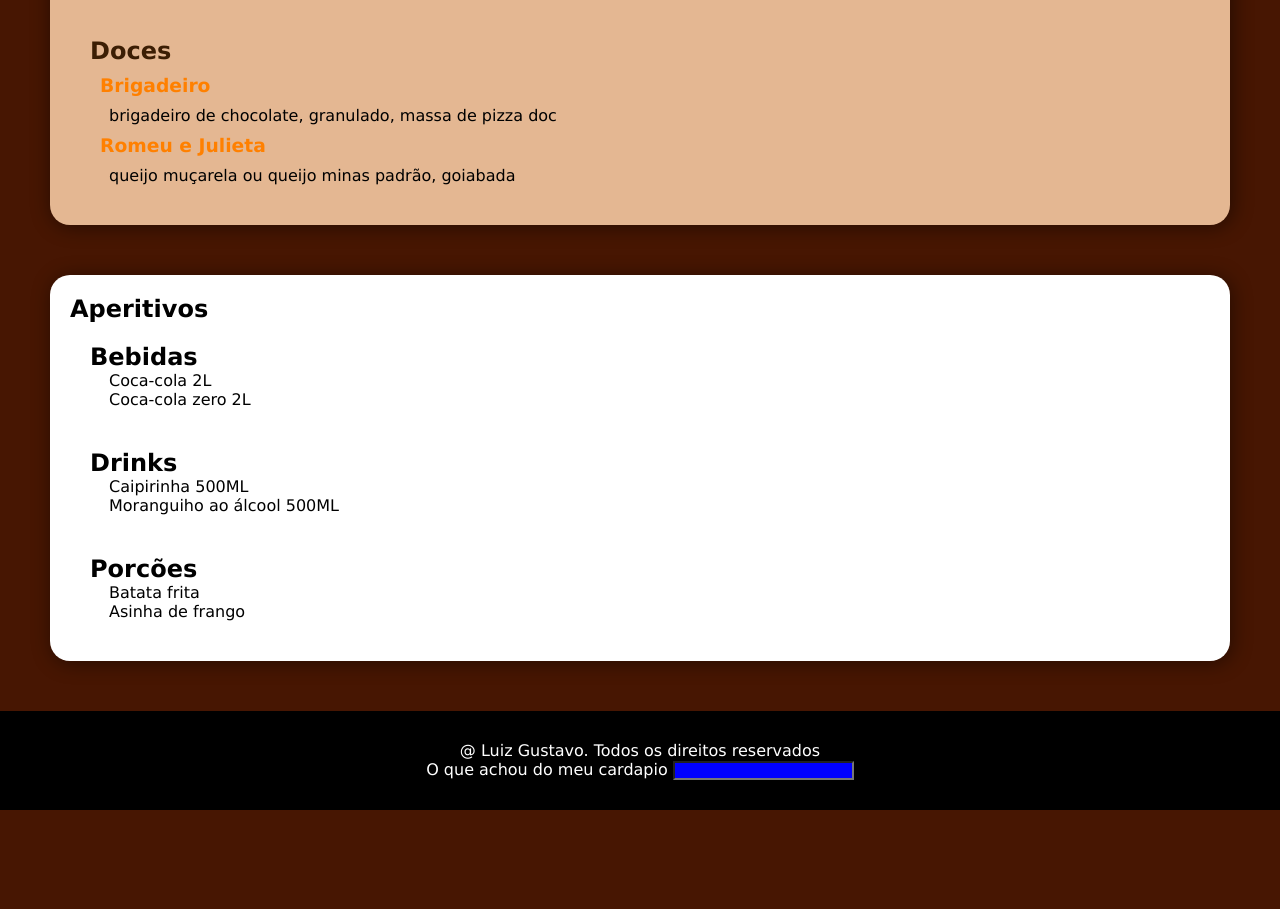
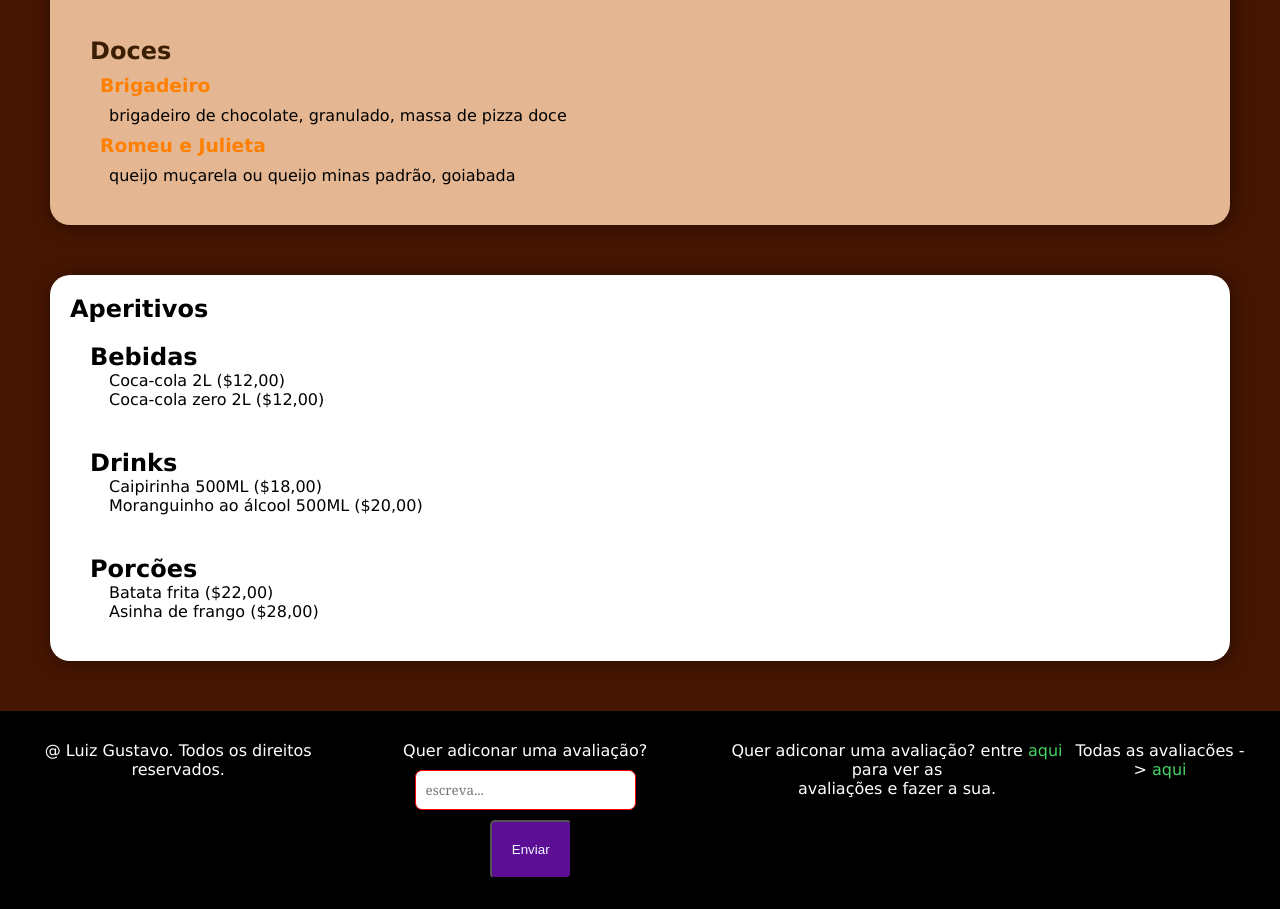
Before and after one commit to LuizNervous/cardapio, a plain HTML site: page index.html in a window 1280 px wide. Shown: the part 959-1868 px from the top of the page. Before the commit the page ends 1769 px from the top, so only its background shows below. Drawn offline with Linux system fonts and the light colour scheme.

Commit message:
fazendo o salvamento das avaliçoes ainda n esta funcionando mas logo vai

```diff
--- a/index.html
+++ b/index.html
@@ -4,7 +4,7 @@
 <head>
     <meta charset="UTF-8">
     <meta name="viewport" content="width=device-width, initial-scale=1.0">
-    <title>Página</title>
+    <title>Cardapio</title>
     <link rel="stylesheet" href="style.css">
 </head>
 
@@ -13,7 +13,7 @@
 
         <img src="imagens/pizza.png" alt="" width="200px">
         <div>
-            <h1>Cardápio</h1>
+            <h1>Cardapio</h1>
         </div>
         <nav>
             <li><a href="#Classicas">Pizzas Clássicas</a></li>
@@ -24,7 +24,7 @@
         </nav>
     </header>
     <main>
-            <section class="tamanhos">
+        <section class="tamanhos">
             <article class="tamanho">
                 <img src="imagens/esfirra.png" alt="">
                 <h2>Esfirra</h2>
@@ -70,7 +70,7 @@
             <article id="Doces">
                 <h2>Doces</h2>
                 <h3>Brigadeiro</h3>
-                <p> brigadeiro de chocolate, granulado, massa de pizza doc</p>
+                <p> brigadeiro de chocolate, granulado, massa de pizza doce</p>
                 <h3>Romeu e Julieta</h3>
                 <p> queijo muçarela ou queijo minas padrão, goiabada</p>
             </article>
@@ -79,26 +79,36 @@
             <h1>Aperitivos</h1>
             <article class="Porções">
                 <h2 id="Bebidas">Bebidas</h2>
-                <p>Coca-cola 2L</p>
-                <p>Coca-cola zero 2L</p>
+                <p>Coca-cola 2L ($12,00)</p>
+                <p>Coca-cola zero 2L ($12,00)</p>
             </article>
             <article>
                 <h2>Drinks</h2>
-                <p>Caipirinha 500ML</p>
-                <p>Moranguiho ao álcool 500ML</p>
+                <p>Caipirinha 500ML ($18,00)</p>
+                <p>Moranguinho ao álcool 500ML ($20,00)</p>
             </article>
             <article>
                 <h2>Porcões</h2>
-                <p>Batata frita</p>
-                <p>Asinha de frango</p>
+                <p>Batata frita ($22,00)</p>
+                <p>Asinha de frango ($28,00)</p>
             </article>
         </section>
 
     </main>
     <footer>
-        <p>@ Luiz Gustavo. Todos os direitos reservados </p> <label for="input">O que achou do meu cardapio </label>
-        <input type="text" name="input" id="" required>
+        <div>@ Luiz Gustavo. Todos os direitos reservados.  </div>
+
+        <div><label for="input">Quer adiconar uma avaliação? </label>
+            <input type="text" name="input" id="avainput" required placeholder="escreva...">
+            <div class="butao" id="butao"><button type="submit"> Enviar</button></div></div>
+
+
+        <p class="avalia">Quer adiconar uma avaliação? entre <a href="avalicao.html">aqui </a> para ver as <br> avaliações e fazer a sua.</p>
+        <div class="avalia">
+            <p>Todas as avaliacões -> <a href="avalicao.html">aqui </a>
+        </div>
     </footer>
+    <script src="script.js"></script>
 </body>
 
 </html>
--- /dev/null
+++ b/script.js
@@ -0,0 +1,25 @@
+const input= document.getElementById("avainput");
+const btn= document.getElementsById("butao");
+const lista = document.getElementById("listaavaliações");
+
+function carregar(){
+  lista.innerHTML="";
+  const avaliacoes = JSON.parse(localStorage.getItem(avaliacoes)) || [];
+  avaliacoes.forEach(txt => {
+    const li = document.createElement("li");
+    li.textContent= txt;
+    lista.appendChild(li);
+  });
+}
+btn.addEventListener("click" , () => {
+
+  const texto=input.value.trim();
+  if(texto){
+    const avaliacoes= JSON.parse(localStorage.getItem("avaliacoes")) || [];
+    avaliacoes.push(texto);
+    localStorage.setItem("avaliacoes", JSON.stringify (avaliacoes))
+    input.value="";
+    carregar();
+  }
+})
+ carregar();
--- a/style.css
+++ b/style.css
@@ -8,6 +8,12 @@ html {
     scroll-behavior: smooth;
     background-color: rgb(71, 22, 2);
     font-family: Verdana, Geneva, Tahoma, sans-serif;
+}
+
+body {
+    display: flex;
+    flex-direction: column;
+    min-height: 100vh;
 }
 
 header {
@@ -24,30 +30,50 @@ header {
 header div {
     justify-content: start;
 }
-.tamanhos{
+
+main {
+    flex-grow: 1;
+}
+
+.tamanhos {
     display: flex;
     justify-content: center;
     justify-content: space-around;
     background-color: antiquewhite;
 }
-.tamanho{
+
+.tamanho {
     display: flex;
     justify-content: center;
     align-items: center;
     flex-direction: column;
 }
-.tamanho img{
+
+.tamanho img {
     width: 225px;
     border-radius: 50%;
 }
+
 @media (max-width:400px) {
-    .tamanhos{
+    .tamanhos {
         flex-direction: column;
     }
+
     img {
         width: 70px;
     }
 }
+
+@media (max-width:900px) {
+    .tamanhos {
+        flex-direction: column;
+    }
+
+    img {
+        width: 100px;
+    }
+}
+
 .Pizzas {
     display: flex;
     flex-direction: column;
@@ -62,18 +88,23 @@ header div {
 article {
     padding: 20px;
 }
-.Pizzas h1{
+
+.Pizzas h1 {
     color: rgb(43, 20, 1);
 }
-.Pizzas h2{
+
+.Pizzas h2 {
     color: rgb(60, 30, 4);
 }
+
 .Pizzas h3 {
- color: rgb(255, 128, 0);
+    color: rgb(255, 128, 0);
 }
-article h3{
+
+article h3 {
     padding: 10px;
 }
+
 article p {
     padding-left: 19px;
 }
@@ -91,6 +122,8 @@ article p {
 }
 
 footer {
+    display: flex;
+    justify-content: space-around;
     background-color: black;
     padding: 30px;
     color: rgb(255, 255, 255);
@@ -98,7 +131,7 @@ footer {
 }
 
 input[type="text"] {
-    background-color: blue;
+    border: red 1px solid;
 }
 
 a {
@@ -110,3 +143,38 @@ a:hover {
     transition: color 0.4s;
     color: rgb(238, 136, 68);
 }
+
+input {
+    margin: 10px;
+    padding: 10px;
+    border: #6a0dad 3px solid;
+    border-radius: 7px;
+    font-family: Cambria, Cochin, Georgia, Times, 'Times New Roman', serif;
+
+}
+
+input:hover {
+    border: #8b1adb 3px solid;
+}
+
+button {
+    padding: 20px;
+    background: #5c0e94;
+    color: aliceblue;
+    border-radius: 5px;
+}
+
+button:hover {
+    background: #a748eb;
+    color: aliceblue;
+}
+
+.butao {
+    margin-left: 0.7rem;
+}
+.avalia a{
+    color: #45d364;
+}
+.avalia a:hover{
+    color: #45a6d3;
+}
--- /dev/null
+++ b/style1.css
@@ -0,0 +1,55 @@
+* {
+  margin: 0;
+  padding: 0;
+  box-sizing: border-box;
+}
+
+html {
+  scroll-behavior: smooth;
+  background-color: rgb(230, 230, 230);
+  font-family: Verdana, Geneva, Tahoma, sans-serif;
+}
+
+body {
+  display: flex;
+  flex-direction: column;
+  min-height: 100vh;
+}
+
+header {
+  display: flex;
+  align-items: center;
+  justify-content: space-around;
+  padding: 30px;
+  background-color: black;
+  color: rgb(233, 232, 232);
+}
+
+main {
+  flex-grow: 1;
+}
+
+button {
+  background-color: rgb(63, 124, 126);
+  padding: 20px;
+  border-radius: 8px;
+  border: none;
+  color: rgb(233, 232, 232);
+}
+
+button:hover {
+  background-color: rgb(99, 205, 209);
+  color: rgb(31, 30, 30);
+}
+
+
+
+
+
+
+footer {
+  background-color: black;
+  padding: 30px;
+  color: rgb(255, 255, 255);
+  text-align: center;
+}
```
Also changed, not shown: avalicao.html (added, +38 -0 lines).
